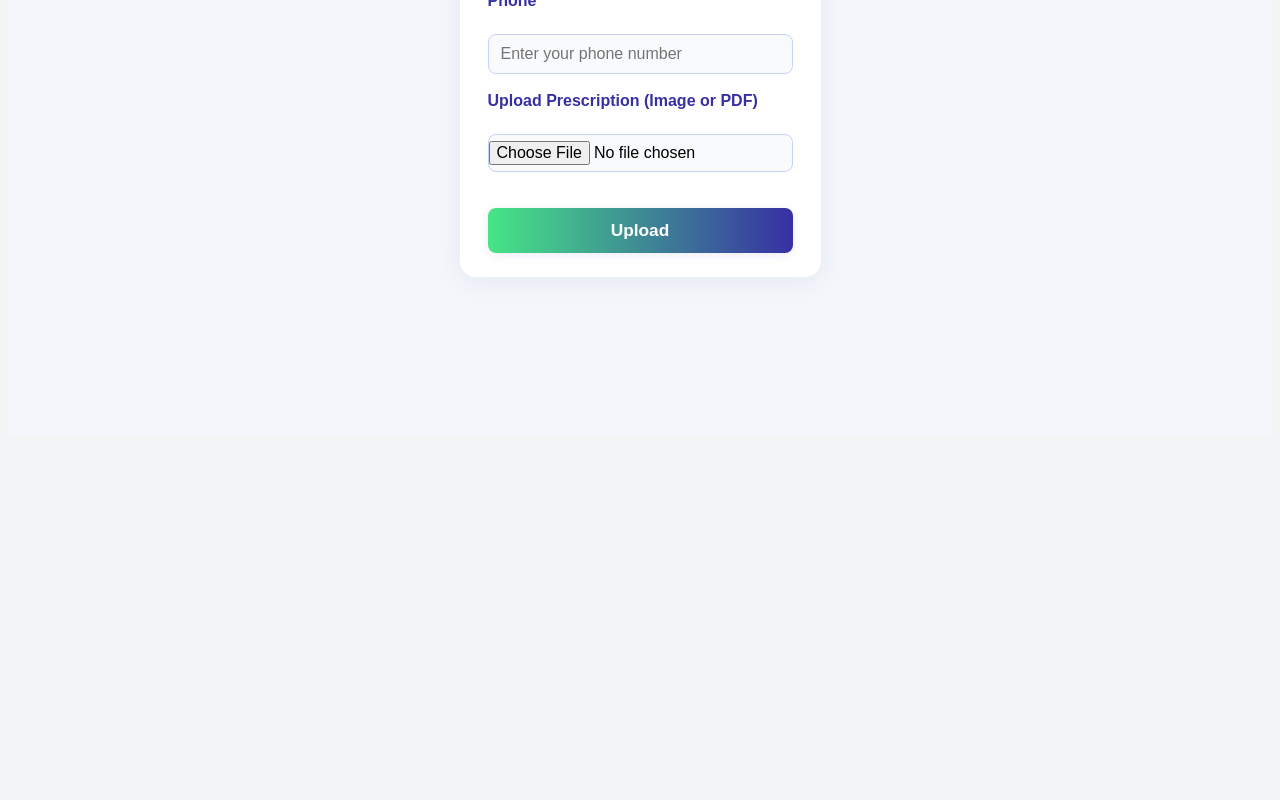
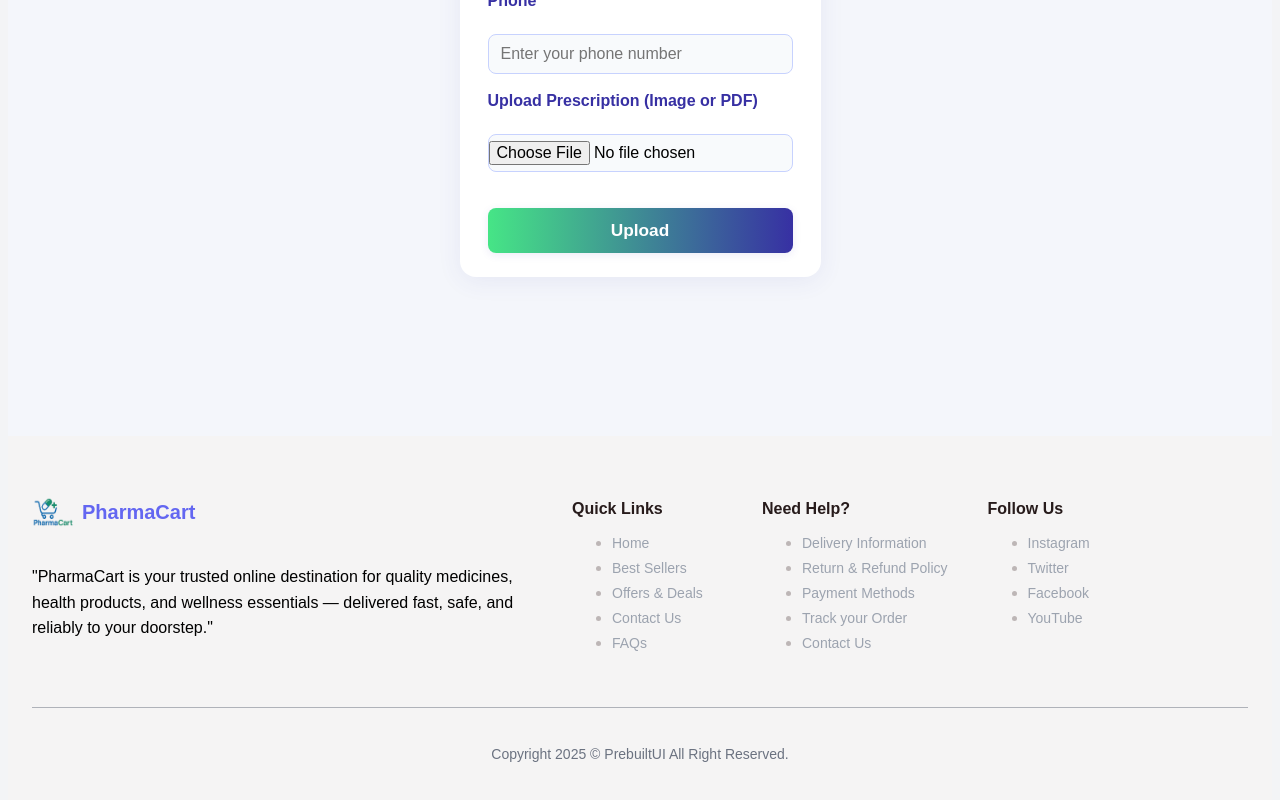
Before and after one commit to TapasKumbhakar/PharmaCart, a React (Create React App) app: page /upload in a window 1280 px wide. Shown: the part 452-1252 px from the top of the page. Before the commit the page ends 896 px from the top, so only its background shows below. Built offline with nearby package versions, Linux system fonts and the light colour scheme.

Commit message:
adding footer

```diff
--- a/src/App.js
+++ b/src/App.js
@@ -30,6 +30,7 @@ import Ciprofloxacin from './assets/medicines/ciprofloxacin.png';
 import Montelukast from './assets/medicines/Montelkast.png';
 import Aspirin from './assets/medicines/images.jpeg';
 import Loratadine from './assets/medicines/lornasin-10-tab-500x500.webp';
+import Footer from './component/Footer';
 
 function App() {
   const products = [
@@ -189,17 +190,6 @@ function App() {
   return (
     <>
      <AuthProvider>
-
-        <Navbar />
-        <Routes>
-          <Route path="/login" element={<Login />} />
-          <Route path="/signup" element={<Signup />} />
-          <Route path="/orders" element={<MyOrders />} />
-          <Route path="/profile" element={<MyProfile />} />
-          {/* add others as needed */}
-        </Routes>
-
-
   <Navbar
     search={search}
     setSearch={setSearch}
@@ -209,22 +199,36 @@ function App() {
     products={products}
     cartCount={cartItems.reduce((sum, item) => sum + (item.quantity || 1), 0)}
   />
+
   <Routes>
-        <Route path = "/" element ={<Home products={products}/>}  />
-        <Route path = "/Card-Container" element ={<CardContainer product={products}/>}  />
-        <Route path = "/login" element ={<Login />}  />
-        <Route path = "/register" element ={<Signup />} />
-        {/* <Route path = "/cart" element ={<Cart />}  /> */}
-        {/* <Route path = "/id/:id" element ={<Product product={products}/>}  /> */}
-        <Route path = "/cart" element ={<Cart cartItems={cartItems} removeFromCart={removeFromCart} increaseQuantity={increaseQuantity} decreaseQuantity={decreaseQuantity} />}  />
-        <Route path = "/id/:id" element ={<Product product={products} addToCart={addToCart} cartItems={cartItems} increaseQuantity={increaseQuantity} decreaseQuantity={decreaseQuantity} />}  />
-        <Route path = "/contact" element ={<Contact />}  />
-        <Route path = "/doctors" element ={<Doctors />}  />
-        <Route path = "/store" element ={<Store />}  />
-        <Route path = "/doctor-consultation" element ={<DoctorConsultationForm />}  />
-        <Route path = "/upload" element ={<Upload />}  />
+    <Route path="/" element={<Home products={products} />} />
+    <Route path="/Card-Container" element={<CardContainer product={products} />} />
+    <Route path="/login" element={<Login />} />
+    <Route path="/signup" element={<Signup />} />
+    <Route path="/orders" element={<MyOrders />} />
+    <Route path="/profile" element={<MyProfile />} />
+    <Route path="/cart" element={<Cart
+      cartItems={cartItems}
+      removeFromCart={removeFromCart}
+      increaseQuantity={increaseQuantity}
+      decreaseQuantity={decreaseQuantity}
+    />} />
+    <Route path="/id/:id" element={<Product
+      product={products}
+      addToCart={addToCart}
+      cartItems={cartItems}
+      increaseQuantity={increaseQuantity}
+      decreaseQuantity={decreaseQuantity}
+    />} />
+    <Route path="/contact" element={<Contact />} />
+    <Route path="/doctors" element={<Doctors />} />
+    <Route path="/store" element={<Store />} />
+    <Route path="/doctor-consultation" element={<DoctorConsultationForm />} />
+    <Route path="/upload" element={<Upload />} />
   </Routes>
 </AuthProvider>
+      <Footer />
+
     </>
   );
 }
--- a/src/component/Footer.css
+++ b/src/component/Footer.css
@@ -1,30 +1,94 @@
 .footer {
-  background: #3730a3;
-  color: #fff;
-  padding: 18px 0;
-  text-align: center;
-  position: relative;
-  bottom: 0;
-  width: 100%;
-  margin-top: 40px;
+  background-color: #f5f4f4;
+  color: rgb(189, 182, 182);
+  padding-top: 3rem;
+  padding-bottom: 2rem;
 }
 
-.footer-content {
+.footer-container {
+  padding-left: 1.5rem;
+  padding-right: 1.5rem;
+  max-width: 1280px;
+  margin: 0 auto;
+}
+
+.footer-top {
   display: flex;
   flex-direction: column;
-  align-items: center;
-  gap: 8px;
+  gap: 2.5rem;
+  border-bottom: 1px solid rgba(107, 114, 128, 0.5);
+  padding-bottom: 2.5rem;
 }
 
-.footer-links a {
-  color: #a5b4fc;
-  text-decoration: none;
-  margin: 0 6px;
-  font-size: 1rem;
-  transition: color 0.2s;
+@media (min-width: 768px) {
+  .footer-top {
+    flex-direction: row;
+    justify-content: space-between;
+  }
 }
 
-.footer-links a:hover {
-  color: #fff;
+.footer-brand {
+  max-width: 500px;
+}
+
+.footer-logo {
+  display: flex;
+  align-items: center;
+  gap: 0.5rem;
+}
+
+.footer-logo img {
+  width: 42px;
+  height: 32px;
+}
+
+.footer-brand-name {
+  font-size: 1.25rem;
+  font-weight: 700;
+  color: #6366f1;
+}
+
+.footer-description {
+  margin-top: 1.5rem;
+  color: #000000;
+  line-height: 1.6;
+}
+
+.footer-links {
+  display: flex;
+  flex-wrap: wrap;
+  gap: 2.5rem;
+  width: 100%;
+  max-width: 700px;
+}
+
+.footer-section {
+  min-width: 150px;
+}
+
+.footer-section-title {
+  font-size: 1rem;
+  font-weight: 600;
+  margin-bottom: 1rem;
+  color: rgb(39, 27, 27);
+}
+
+.footer-link {
+  color: #9ca3af;
+  text-decoration: none;
+  font-size: 0.875rem;
+  display: block;
+  margin-bottom: 0.5rem;
+  transition: text-decoration 0.3s;
+}
+
+.footer-link:hover {
   text-decoration: underline;
 }
+
+.footer-bottom {
+  text-align: center;
+  font-size: 0.875rem;
+  color: #6b7280;
+  padding-top: 1.5rem;
+}
--- a/src/component/Footer.jsx
+++ b/src/component/Footer.jsx
@@ -1,15 +1,75 @@
-import React from 'react';
-import './Footer.css';
+import React from "react";
+import "./Footer.css"; // Import the CSS file
+import logo  from "../assets/logo/pharmalogo.png"; // Adjust the path as necessary
 
-export default function Footer() {
+const Footer = () => {
+  const linkSections = [
+    {
+      title: "Quick Links",
+      links: ["Home", "Best Sellers", "Offers & Deals", "Contact Us", "FAQs"],
+    },
+    {
+      title: "Need Help?",
+      links: [
+        "Delivery Information",
+        "Return & Refund Policy",
+        "Payment Methods",
+        "Track your Order",
+        "Contact Us",
+      ],
+    },
+    {
+      title: "Follow Us",
+      links: ["Instagram", "Twitter", "Facebook", "YouTube"],
+    },
+  ];
+
   return (
     <footer className="footer">
-      <div className="footer-content">
-        <span>© {new Date().getFullYear()} PoetryHub. All rights reserved.</span>
-        <span className="footer-links">
-          <a href="/about">About</a> | <a href="/contact">Contact</a> | <a href="/privacy">Privacy Policy</a>
-        </span>
+      <div className="footer-container">
+        <div className="footer-top">
+          {/* Logo + Description */}
+          <div className="footer-brand">
+            <div className="footer-logo">
+              <img
+                src = {logo}
+                alt="brand"
+              />
+              <h2 className="footer-brand-name">PharmaCart</h2>
+            </div>
+            <p className="footer-description">
+             "PharmaCart is your trusted online destination for quality medicines, health products, and wellness essentials — delivered fast, safe, and reliably to your doorstep."
+
+
+            </p>
+          </div>
+
+          {/* Links */}
+          <div className="footer-links">
+            {linkSections.map((section, index) => (
+              <div key={index} className="footer-section">
+                <h3 className="footer-section-title">{section.title}</h3>
+                <ul>
+                  {section.links.map((link, i) => (
+                    <li key={i}>
+                      <a href="#" className="footer-link">
+                        {link}
+                      </a>
+                    </li>
+                  ))}
+                </ul>
+              </div>
+            ))}
+          </div>
+        </div>
+
+        {/* Copyright */}
+        <p className="footer-bottom">
+          Copyright 2025 © PrebuiltUI All Right Reserved.
+        </p>
       </div>
     </footer>
   );
-}
+};
+
+export default Footer;
--- a/src/component/UserDropdown.jsx
+++ b/src/component/UserDropdown.jsx
@@ -18,12 +18,12 @@ export default function UserDropdown() {
       {open && (
         <div className="dropdown-menu">
           <a href="/orders">My Orders</a>
-          <a href="/saved">Save For Later</a>
+          <a href="/myAppointment">My Appointment</a>
           <a href="/medical">Medical Records</a>
-          <a href="/profile">My Profile</a>
-          <a href="/wallet">Wallet</a>
-          <a href="/refer">Refer & Earn</a>
-          <a href="/notifications">Notifications</a>
+          {/* <a href="/profile">My Profile</a> */}
+          {/* <a href="/wallet">Wallet</a> */}
+          {/* <a href="/refer">Refer & Earn</a> */}
+          {/* <a href="/notifications">Notifications</a> */}
           <button onClick={logout}>Log Out</button>
         </div>
       )}
```
Also changed, not shown: src/pages/myAppointment.jsx (added), 2 other files (tests, documents, lock files or other folders). Lines whose indentation alone changed are shown as unchanged.
